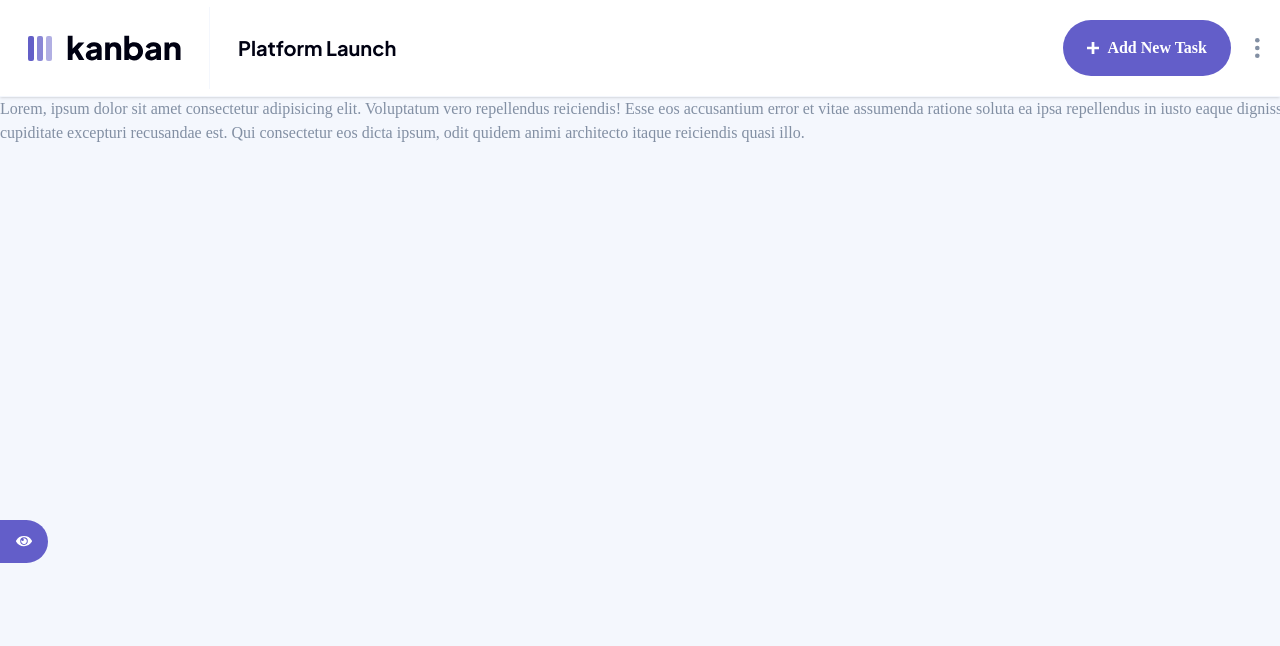
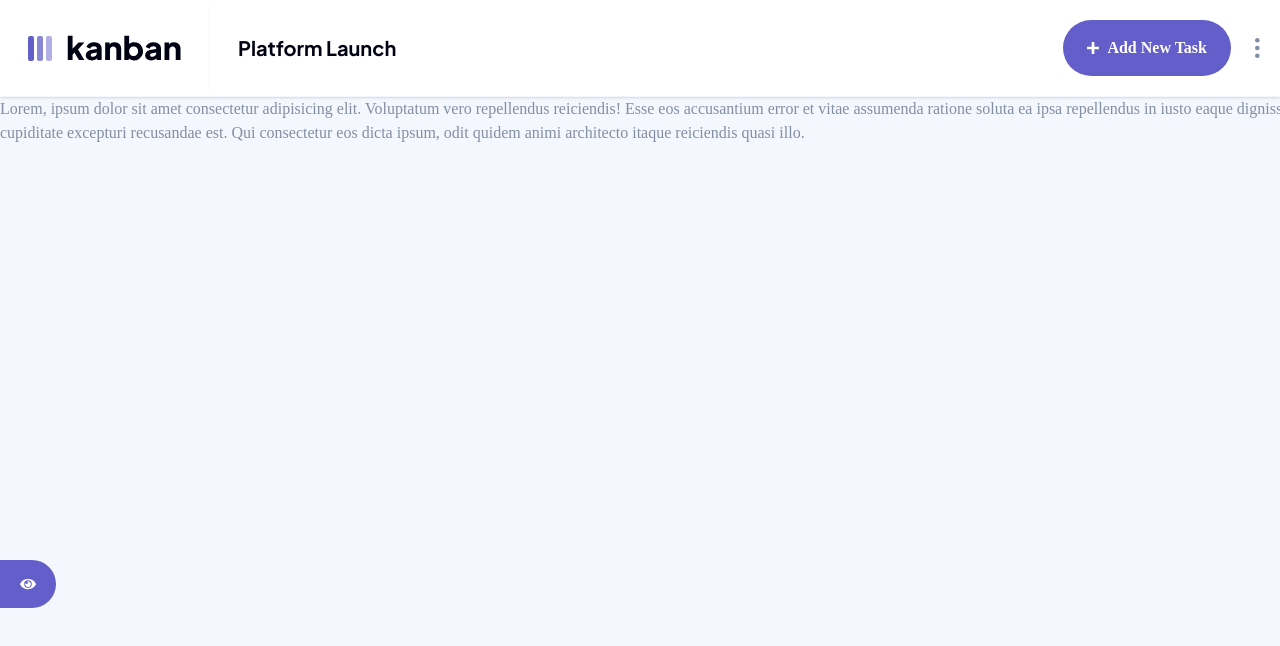
Before and after one commit to NeoScripter/Kanban-React, a React (Vite) app: page / in a window 1280 px wide. Shown: the top 646 px of the page. Built offline with nearby package versions, Linux system fonts and the light colour scheme; a web font is replaced by a local one.

Commit message:
make the sidebar

```diff
--- a/src/components/Header.tsx
+++ b/src/components/Header.tsx
@@ -36,7 +36,7 @@ export default function Header({ toggleSidebar, showSidebar }: HeaderProps) {
                             </span>
                             <img src={chevronDown} alt="" className="mt-1 hidden xs:block" />
                         </button>
-                        <span className={cc('text-xl md:text-2xl hidden sm:block transition-transform duration-400 font-bold text-dark-black dark:text-white', showSidebar && 'translate-x-[3rem]')}>
+                        <span className={cc('text-xl md:text-2xl hidden sm:block transition-transform duration-400 font-bold text-dark-black dark:text-white', showSidebar && 'translate-x-[3rem] md:translate-x-[5rem]')}>
                             Platform Launch{' '}
                         </span>
                     </div>
--- a/src/components/ShowSidebarButton.tsx
+++ b/src/components/ShowSidebarButton.tsx
@@ -5,7 +5,7 @@ type ShowSidebarButtonProps = {
 }
 
 export default function ShowSidebarButton({ toggleSidebar }: ShowSidebarButtonProps) {
-    return <button onClick={toggleSidebar} className='p-4 bg-dark-violet hidden sm:flex items-center justify-center cursor-pointer absolute top-130 left-0 transition-colors duration-300 ease-in-out hover:bg-light-violet rounded-r-full'>
+    return <button onClick={toggleSidebar} className='w-14 h-12 bg-dark-violet hidden sm:flex items-center justify-center cursor-pointer absolute left-0 transition-colors duration-300 ease-in-out hover:bg-light-violet rounded-r-full' style={{top: "min(40rem, 70vh)"}}>
         <img src={showSideBar} alt="white eye" />
     </button>
 }
--- a/src/components/Sidebar.tsx
+++ b/src/components/Sidebar.tsx
@@ -45,7 +45,7 @@ export default function Sidebar({ showSidebar, hideSidebar }: SidebarProps) {
 
     return (
         <AnimateWrapper isVisible={showSidebar} options={options}>
-            <nav className="z-10 absolute min-h-screen inset-0 top-17 bg-black/50 pt-8 sm:top-0 sm:fixed sm:w-65 sm:pt-0 sm:border-r sm:border-dark-white dark:border-light-gray theme-transition">
+            <nav className="z-10 absolute min-h-screen inset-0 top-17 bg-black/50 pt-8 sm:top-0 sm:fixed sm:w-65 md:w-75 sm:pt-0 sm:border-r sm:border-dark-white dark:border-light-gray theme-transition">
                 <div className="bg-white dark:bg-dark-gray rounded-lg sm:rounded-none theme-transition mx-auto py-4 w-66 sm:w-full sm:h-full">
                     <div className="py-4 px-6 hidden sm:block mb-6">
                         <img
@@ -79,7 +79,7 @@ export default function Sidebar({ showSidebar, hideSidebar }: SidebarProps) {
                         />
                     </div>
 
-                    <div className="mx-3 mt-3 sm:mt-20 rounded-sm bg-dark-white dark:bg-light-black theme-transition py-3 flex items-center justify-center gap-6">
+                    <div className="mx-3 mt-3 sm:mt-20 md:mt-30 rounded-sm bg-dark-white dark:bg-light-black theme-transition py-3 flex items-center justify-center gap-6">
                         <img src={sun} alt="Sun icon" className="w-4 h-4" />
 
                         <label className="inline-flex items-center cursor-pointer">
```
